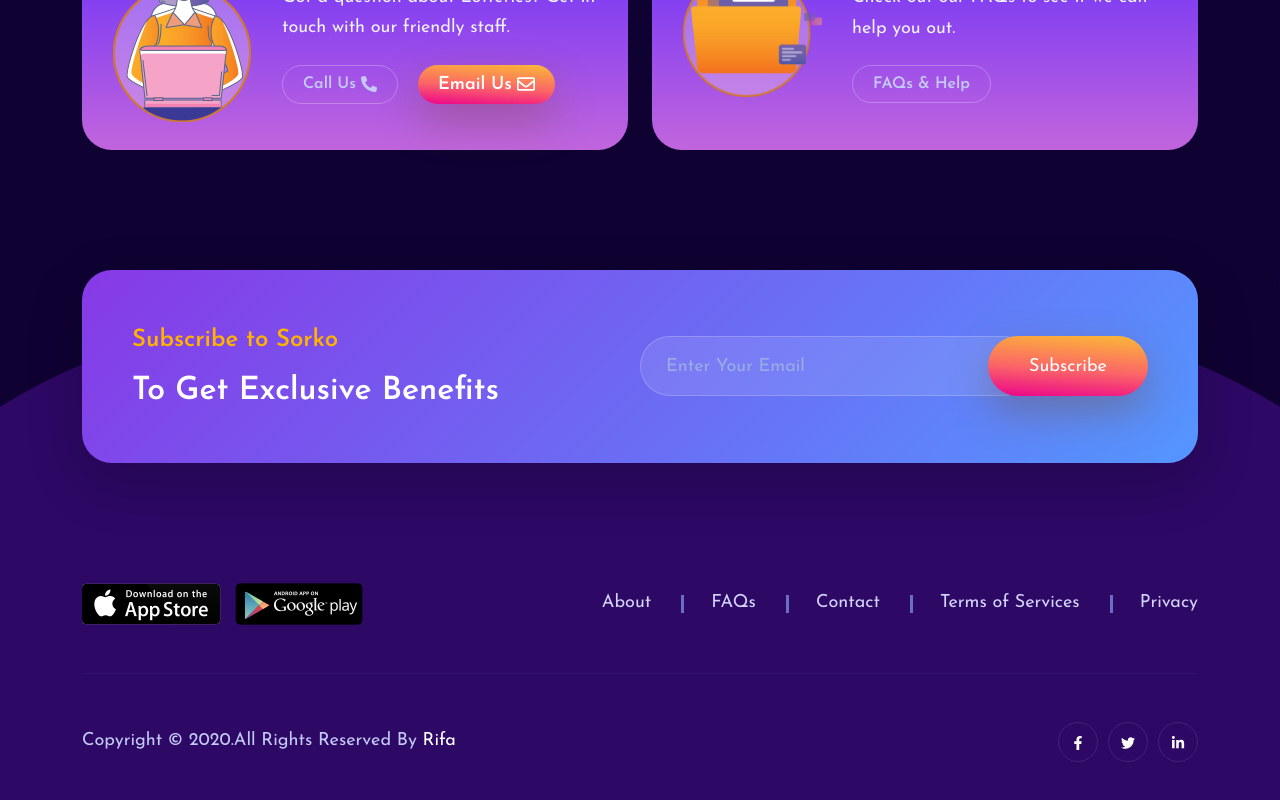
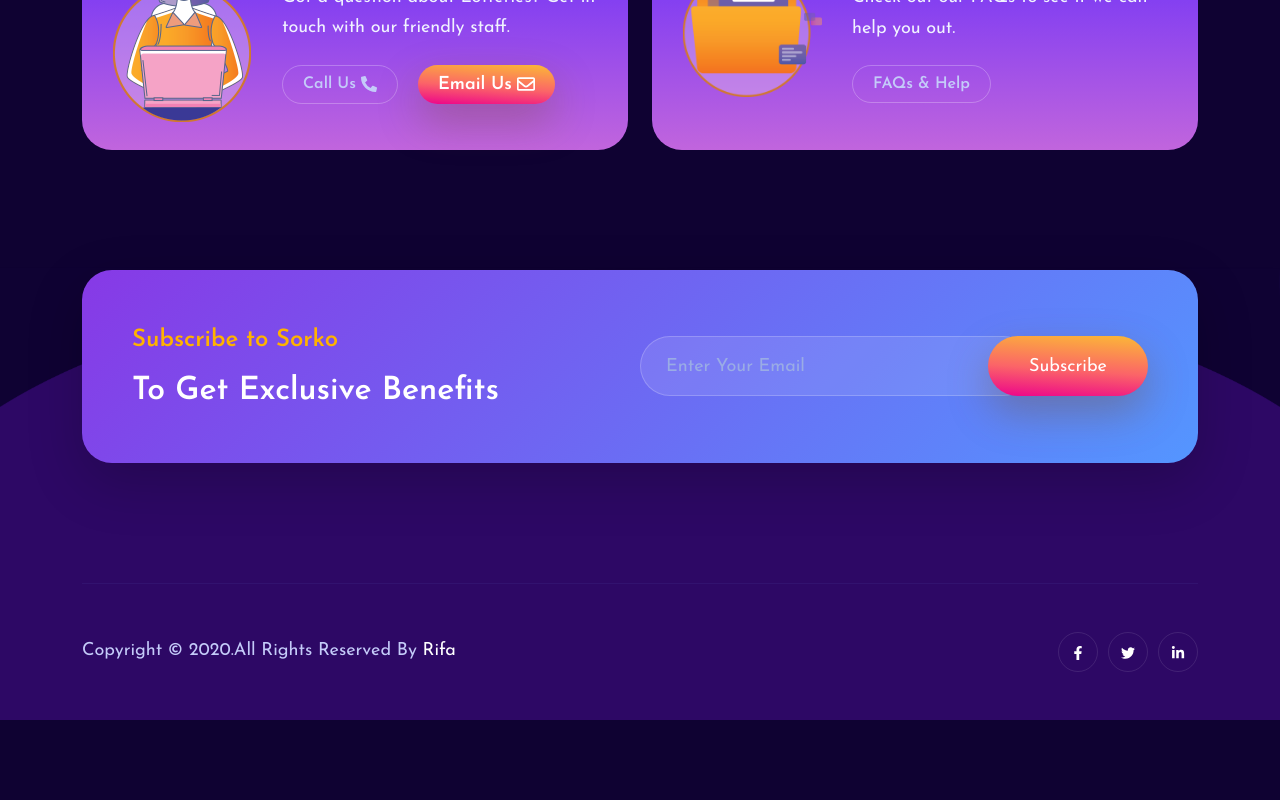
Before and after one commit to blinddoggy/RifasFrontNext, a Next.js app: page / in a window 1280 px wide. Shown: the part 5319-6119 px from the top of the page. After the commit the page ends 6039 px from the top, so only its background shows below. Built offline with nearby package versions, Linux system fonts and the light colour scheme.

Commit message:
footer .

```diff
--- a/components/footer/Footer.jsx
+++ b/components/footer/Footer.jsx
@@ -36,7 +36,7 @@ const Footer = () => {
         </div>
       </div>
       <div className="container pt-120">
-        <div className="row pb-5 align-items-center">
+        {/* <div className="row pb-5 align-items-center">
           <div className="col-lg-4">
             <ul className="app-btn">
               <li>
@@ -70,7 +70,7 @@ const Footer = () => {
               </li>
             </ul>
           </div>
-        </div>
+        </div> */}
         <hr />
         <div className="row py-5 align-items-center">
           <div className="col-lg-6">
```
